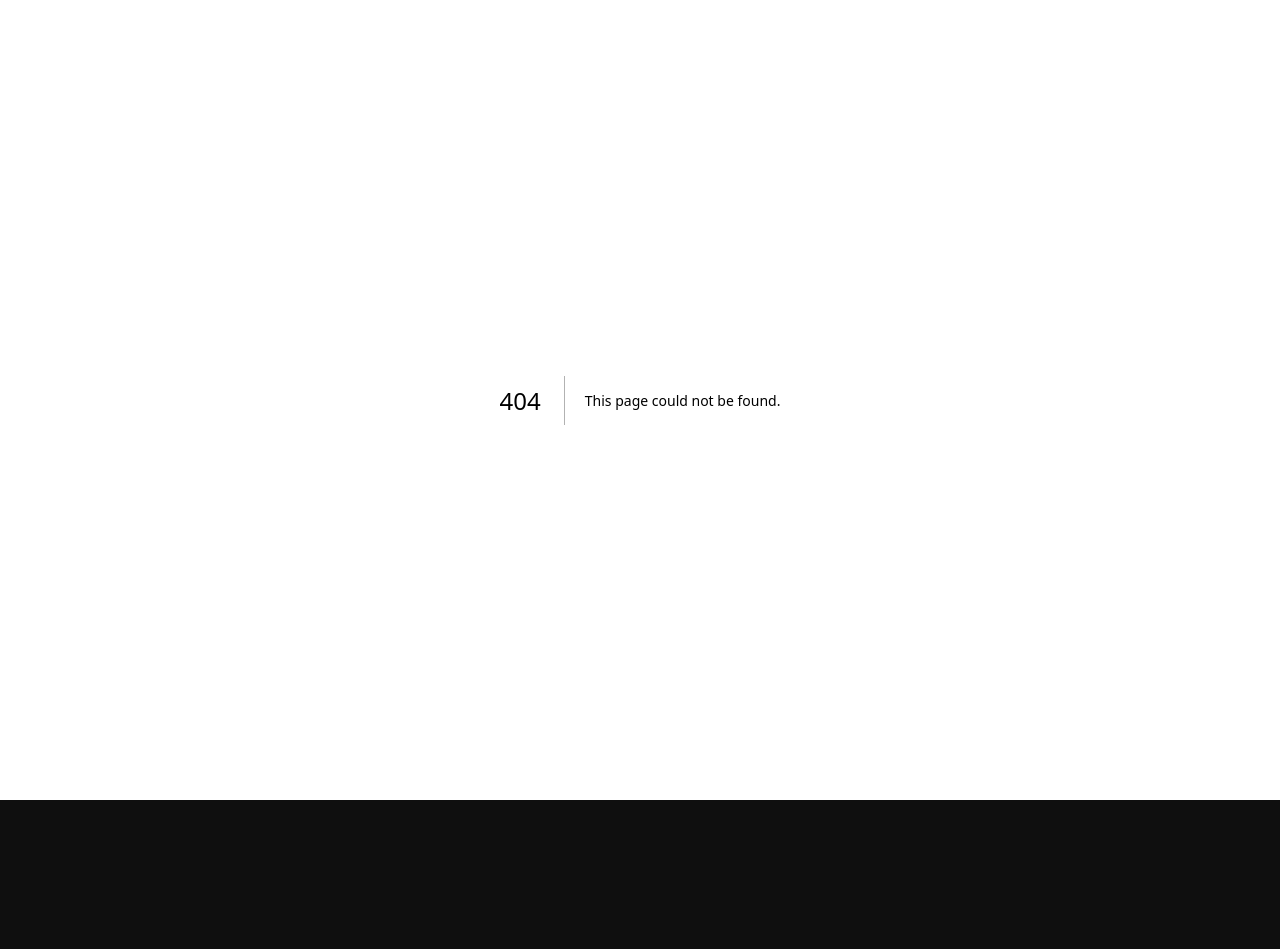
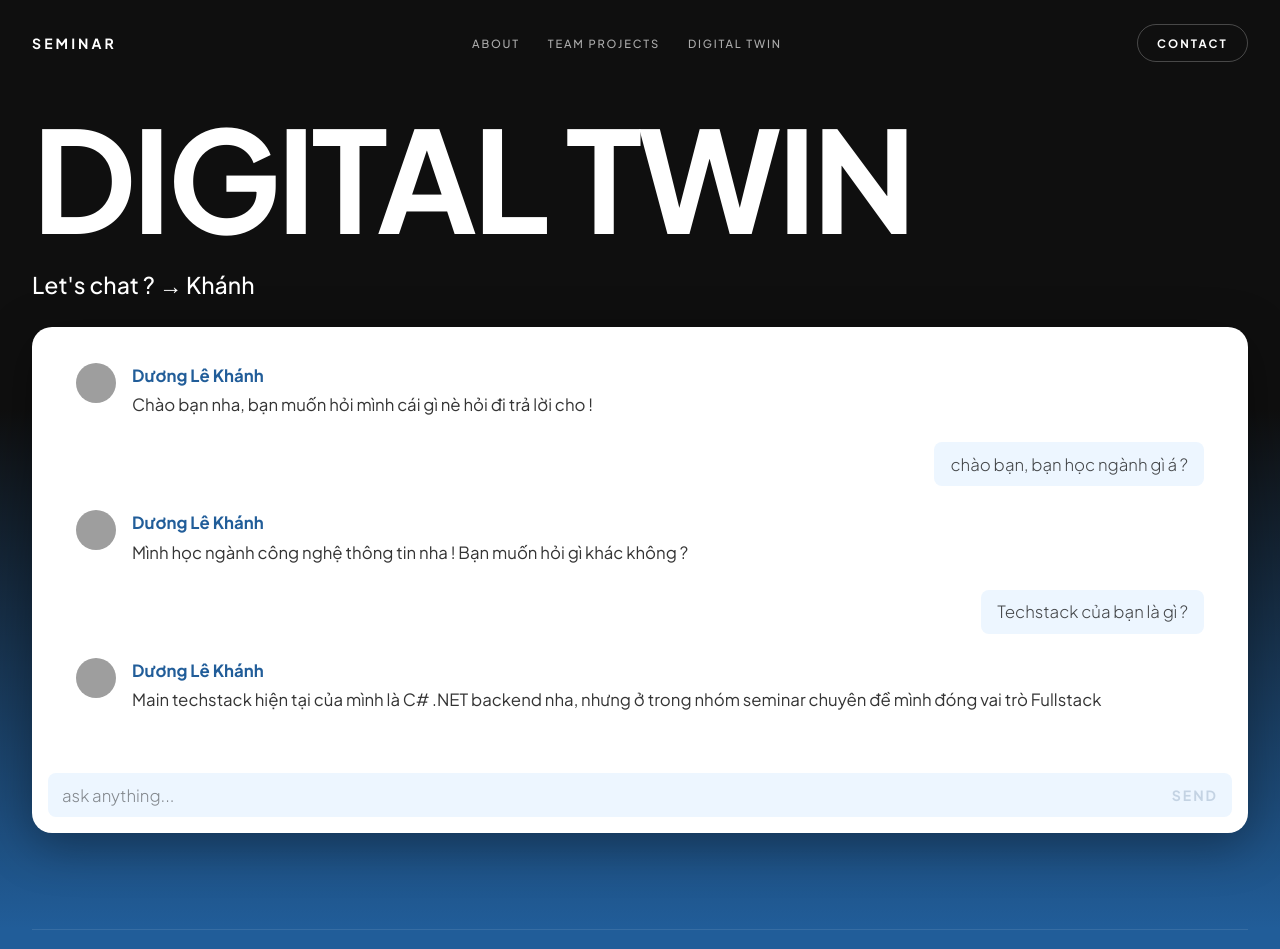
Before and after one commit to Cgaz275/NHOM_SGU2026_SeminarChuyenDe_DCT122C3, a Next.js app in the folder FinalProject/digitaltwin/: page /digital-twin in a window 1280 px wide. Before the commit this address had no page. Shown: the top 949 px of the page. Before the commit the page ends 800 px from the top, so only its background shows below. Built offline with nearby package versions, Linux system fonts and the light colour scheme; grey boxes are pictures that could not be loaded.

Commit message:
[Cga] [S3/finalProj_digitalTwin] Tuan08-DuAn: Bổ sung trang digital twin + cập nhật footer cho project và about
[Cga] [S3/finalProj_digitalTwin] Tuan08-DuAn: Bổ sung trang digital twin + cập nhật footer cho project và about

```diff
--- a/FinalProject/digitaltwin/app/about/page.tsx
+++ b/FinalProject/digitaltwin/app/about/page.tsx
@@ -1,17 +1,19 @@
 import { Navbar } from '@/components/seminar/navbar';
+import { Footer } from '@/components/seminar/footer';
 import AboutHero from '@/components/about/about-hero';
 import TeamIntro from '@/components/about/team-intro';
 import MembersSection from '@/components/about/members-section';
 
 export default function AboutPage() {
   return (
-    <div className="min-h-screen overflow-x-clip bg-[#000000] text-white">
+    <div id="top" className="min-h-screen overflow-x-clip bg-[#000000] text-white">
       <Navbar />
       <main>
         <AboutHero />
         <TeamIntro />
         <MembersSection />
       </main>
+      <Footer />
     </div>
   );
 }
--- /dev/null
+++ b/FinalProject/digitaltwin/app/digital-twin/page.tsx
@@ -0,0 +1,20 @@
+import { Navbar } from "@/components/seminar/navbar";
+import { Footer } from "@/components/seminar/footer";
+import { DigitalTwinChat } from "@/components/seminar/digital-twin-chat";
+
+export default function DigitalTwinPage() {
+  return (
+    <div className="dt-page-wrapper">
+      <Navbar />
+      <main className="dt-main">
+        <div className="dt-bg-gradient" aria-hidden="true" />
+        <div className="section-shell dt-content">
+          <h1 className="dt-page-title">DIGITAL TWIN</h1>
+          <p className="dt-page-subtitle">Let&apos;s chat ? → Khánh</p>
+          <DigitalTwinChat />
+        </div>
+      </main>
+      <Footer />
+    </div>
+  );
+}
--- a/FinalProject/digitaltwin/app/globals.css
+++ b/FinalProject/digitaltwin/app/globals.css
@@ -825,3 +825,244 @@ body {
     justify-content: center;
   }
 }
+
+/* ── Digital Twin Page ────────────────────────────────────── */
+.dt-page-wrapper {
+  display: flex;
+  flex-direction: column;
+  min-height: 100vh;
+  background: var(--background);
+  color: #fff;
+  overflow-x: clip;
+}
+
+.dt-main {
+  flex: 1;
+  position: relative;
+}
+
+.dt-bg-gradient {
+  position: absolute;
+  bottom: 0;
+  left: 0;
+  right: 0;
+  height: 60%;
+  background: linear-gradient(180deg, rgba(33, 93, 153, 0) 0%, var(--seminar-blue) 100%);
+  pointer-events: none;
+  z-index: 0;
+}
+
+.dt-content {
+  position: relative;
+  z-index: 1;
+  width: 100%;
+  max-width: 96rem;
+  padding-top: 2rem;
+  padding-bottom: 4rem;
+}
+
+.dt-page-title {
+  font-size: clamp(3.4rem, 16vw, 10rem);
+  font-weight: 700;
+  line-height: 0.95;
+  letter-spacing: -0.03em;
+  text-transform: uppercase;
+  color: #fff;
+  margin: 0 0 1.5rem 0;
+}
+
+.dt-page-subtitle {
+  font-size: clamp(1.25rem, 3.3vw, 1.75rem);
+  font-weight: 500;
+  color: #fff;
+  margin: 0 0 1.5rem 0;
+}
+
+/* Chat card */
+.dt-chat-card {
+  background: #fff;
+  border-radius: 1.25rem;
+  overflow: hidden;
+  display: flex;
+  flex-direction: column;
+  width: 100%;
+  max-width: 72rem;
+  margin-inline: auto;
+  box-shadow: 0 12px 48px rgba(0, 0, 0, 0.35);
+}
+
+/* Messages area */
+.dt-messages {
+  flex: 1;
+  overflow-y: auto;
+  padding: 1.5rem;
+  display: flex;
+  flex-direction: column;
+  gap: 1.25rem;
+  min-height: 18rem;
+  max-height: 22rem;
+}
+
+/* AI message */
+.dt-ai-message {
+  display: flex;
+  align-items: flex-start;
+  gap: 0.875rem;
+}
+
+.dt-ai-avatar {
+  width: 2.25rem;
+  height: 2.25rem;
+  border-radius: 9999px;
+  flex-shrink: 0;
+  object-fit: cover;
+}
+
+.dt-ai-content {
+  display: flex;
+  flex-direction: column;
+  gap: 0.25rem;
+}
+
+.dt-ai-name {
+  font-size: 0.875rem;
+  font-weight: 700;
+  color: var(--seminar-blue);
+  margin: 0;
+}
+
+.dt-ai-text {
+  font-size: 0.95rem;
+  font-weight: 400;
+  line-height: 1.55;
+  color: rgba(30, 30, 30, 0.9);
+  margin: 0;
+}
+
+/* User message */
+.dt-user-row {
+  display: flex;
+  justify-content: flex-end;
+}
+
+.dt-user-bubble {
+  background: #edf6ff;
+  border-radius: 0.5rem;
+  padding: 0.6rem 1rem;
+  font-size: 0.95rem;
+  font-weight: 300;
+  color: rgba(0, 0, 0, 0.72);
+  max-width: 75%;
+}
+
+/* Input row */
+.dt-input-row {
+  display: flex;
+  align-items: center;
+  gap: 0.5rem;
+  background: #edf6ff;
+  border-radius: 0.5rem;
+  margin: 0 0.75rem 0.75rem;
+  padding: 0 0.875rem;
+  height: 2.75rem;
+}
+
+.dt-input-field {
+  flex: 1;
+  border: none;
+  background: transparent;
+  font-size: 0.95rem;
+  font-weight: 300;
+  color: rgba(0, 0, 0, 0.9);
+  outline: none;
+  padding: 0;
+}
+
+.dt-input-field::placeholder {
+  color: rgba(0, 0, 0, 0.45);
+}
+
+.dt-send-btn {
+  font-size: 0.8rem;
+  font-weight: 700;
+  letter-spacing: 0.14em;
+  text-transform: uppercase;
+  color: #9cb2c9;
+  background: none;
+  border: none;
+  cursor: pointer;
+  padding: 0;
+  transition: color 180ms ease;
+}
+
+.dt-send-btn:hover:not(:disabled) {
+  color: var(--seminar-blue);
+}
+
+.dt-send-btn:disabled {
+  cursor: default;
+  opacity: 0.5;
+}
+
+@media (min-width: 640px) {
+  .dt-content {
+    padding-top: 2.5rem;
+    padding-bottom: 5rem;
+  }
+
+  .dt-messages {
+    min-height: 20rem;
+    max-height: 26rem;
+    padding: 1.75rem 2rem;
+  }
+
+  .dt-input-row {
+    margin: 0 1rem 1rem;
+  }
+}
+
+@media (min-width: 1024px) {
+  .dt-content {
+    padding-top: 3rem;
+    padding-bottom: 6rem;
+  }
+
+  .dt-page-title {
+    font-size: clamp(4rem, 11vw, 10.5rem);
+  }
+
+  .dt-page-subtitle {
+    font-size: clamp(1.4rem, 1.8vw, 2rem);
+  }
+
+  .dt-chat-card {
+    max-width: 82rem;
+  }
+
+  .dt-messages {
+    min-height: 24rem;
+    max-height: 34rem;
+    padding: 2.25rem 2.75rem;
+    gap: 1.5rem;
+  }
+
+  .dt-ai-message {
+    gap: 1rem;
+  }
+
+  .dt-ai-avatar {
+    width: 2.5rem;
+    height: 2.5rem;
+  }
+
+  .dt-ai-name,
+  .dt-ai-text,
+  .dt-user-bubble,
+  .dt-input-field {
+    font-size: 1.05rem;
+  }
+
+  .dt-send-btn {
+    font-size: 0.88rem;
+  }
+}
--- a/FinalProject/digitaltwin/app/teamproject/page.tsx
+++ b/FinalProject/digitaltwin/app/teamproject/page.tsx
@@ -1,13 +1,15 @@
 import { Navbar } from '@/components/seminar/navbar';
+import { Footer } from '@/components/seminar/footer';
 import { ProjectsSection } from '@/components/projects/projects-section';
 
 export default function TeamProjectPage() {
   return (
-    <div className="min-h-screen overflow-x-clip bg-[#0f0f0f] text-white">
+    <div id="top" className="min-h-screen overflow-x-clip bg-[#0f0f0f] text-white">
       <Navbar />
       <main>
         <ProjectsSection />
       </main>
+      <Footer />
     </div>
   );
 }
--- /dev/null
+++ b/FinalProject/digitaltwin/components/seminar/digital-twin-chat.tsx
@@ -0,0 +1,108 @@
+"use client";
+
+import { useState, useRef, useEffect } from "react";
+
+type Message = {
+  id: number;
+  role: "ai" | "user";
+  text: string;
+};
+
+const INITIAL_MESSAGES: Message[] = [
+  {
+    id: 1,
+    role: "ai",
+    text: "Chào bạn nha, bạn muốn hỏi mình cái gì nè hỏi đi trả lời cho !",
+  },
+  { id: 2, role: "user", text: "chào bạn, bạn học ngành gì á ?" },
+  {
+    id: 3,
+    role: "ai",
+    text: "Mình học ngành công nghệ thông tin nha ! Bạn muốn hỏi gì khác không ?",
+  },
+  { id: 4, role: "user", text: "Techstack của bạn là gì ?" },
+  {
+    id: 5,
+    role: "ai",
+    text: "Main techstack hiện tại của mình là C# .NET backend nha, nhưng ở trong nhóm seminar chuyên đề mình đóng vai trò Fullstack",
+  },
+];
+
+const AI_AVATAR =
+  "https://api.builder.io/api/v1/image/assets/TEMP/313a7c38eca2e2912d54b0e22e386dfd71191a84?width=64";
+
+export function DigitalTwinChat() {
+  const [messages, setMessages] = useState<Message[]>(INITIAL_MESSAGES);
+  const [input, setInput] = useState("");
+  const messagesEndRef = useRef<HTMLDivElement>(null);
+
+  useEffect(() => {
+    messagesEndRef.current?.scrollIntoView({ behavior: "smooth" });
+  }, [messages]);
+
+  function handleSend() {
+    const trimmed = input.trim();
+    if (!trimmed) return;
+
+    const userMsg: Message = { id: Date.now(), role: "user", text: trimmed };
+    setMessages((prev) => [...prev, userMsg]);
+    setInput("");
+
+    // Placeholder AI reply
+    setTimeout(() => {
+      const aiReply: Message = {
+        id: Date.now() + 1,
+        role: "ai",
+        text: "Câu hỏi hay đó ! Mình sẽ trả lời sau nha bạn.",
+      };
+      setMessages((prev) => [...prev, aiReply]);
+    }, 800);
+  }
+
+  function handleKeyDown(e: React.KeyboardEvent<HTMLInputElement>) {
+    if (e.key === "Enter") handleSend();
+  }
+
+  return (
+    <div className="dt-chat-card">
+      {/* Messages */}
+      <div className="dt-messages">
+        {messages.map((msg) =>
+          msg.role === "ai" ? (
+            <div key={msg.id} className="dt-ai-message">
+              <img src={AI_AVATAR} alt="Khánh avatar" className="dt-ai-avatar" />
+              <div className="dt-ai-content">
+                <p className="dt-ai-name">Dương Lê Khánh</p>
+                <p className="dt-ai-text">{msg.text}</p>
+              </div>
+            </div>
+          ) : (
+            <div key={msg.id} className="dt-user-row">
+              <span className="dt-user-bubble">{msg.text}</span>
+            </div>
+          )
+        )}
+        <div ref={messagesEndRef} />
+      </div>
+
+      {/* Input */}
+      <div className="dt-input-row">
+        <input
+          type="text"
+          className="dt-input-field"
+          placeholder="ask anything..."
+          value={input}
+          onChange={(e) => setInput(e.target.value)}
+          onKeyDown={handleKeyDown}
+        />
+        <button
+          className="dt-send-btn"
+          onClick={handleSend}
+          disabled={!input.trim()}
+        >
+          SEND
+        </button>
+      </div>
+    </div>
+  );
+}
--- a/FinalProject/digitaltwin/components/seminar/navbar.tsx
+++ b/FinalProject/digitaltwin/components/seminar/navbar.tsx
@@ -1,7 +1,7 @@
 const links = [
   { label: "About", href: "/about" },
   { label: "Team Projects", href: "/teamproject" },
-  { label: "Digital Twin", href: "#digital-twin" },
+  { label: "Digital Twin", href: "/digital-twin" },
 ];
 
 export function Navbar() {
```
